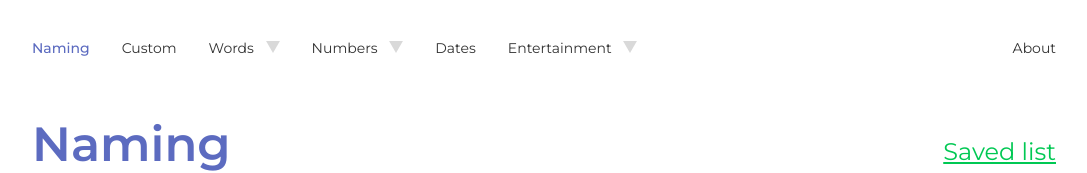
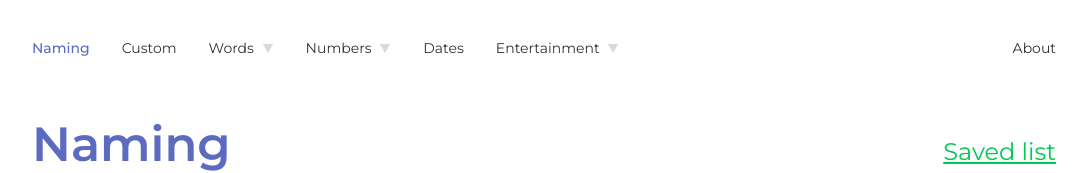
Before and after one commit to zoroMari/randomizer, an Angular app: page /naming in a window 1280 px wide. Shown: the top 173 px of the page, without its empty margins (96-1183 px from the left). Built offline with nearby package versions, Linux system fonts and the light colour scheme.

Commit message:
changed arrow in nav and fixed navigation

```diff
--- a/src/app/navigation/navigation.component.sass
+++ b/src/app/navigation/navigation.component.sass
@@ -24,7 +24,7 @@
       align-items: center
 
       img
-        margin-left: $small-spacing
+        margin-left: $extra-small-spacing
 
     li:not(:last-of-type)
       margin-right: $large-spacing
--- a/src/app/shared/styles/spacing.sass
+++ b/src/app/shared/styles/spacing.sass
@@ -1,3 +1,4 @@
+$extra-small-spacing: 4px
 $small-spacing: 8px
 $regular-spacing: 16px
 $medium-spacing: 24px
```
Also changed, not shown: src/assets/arrow.svg.
